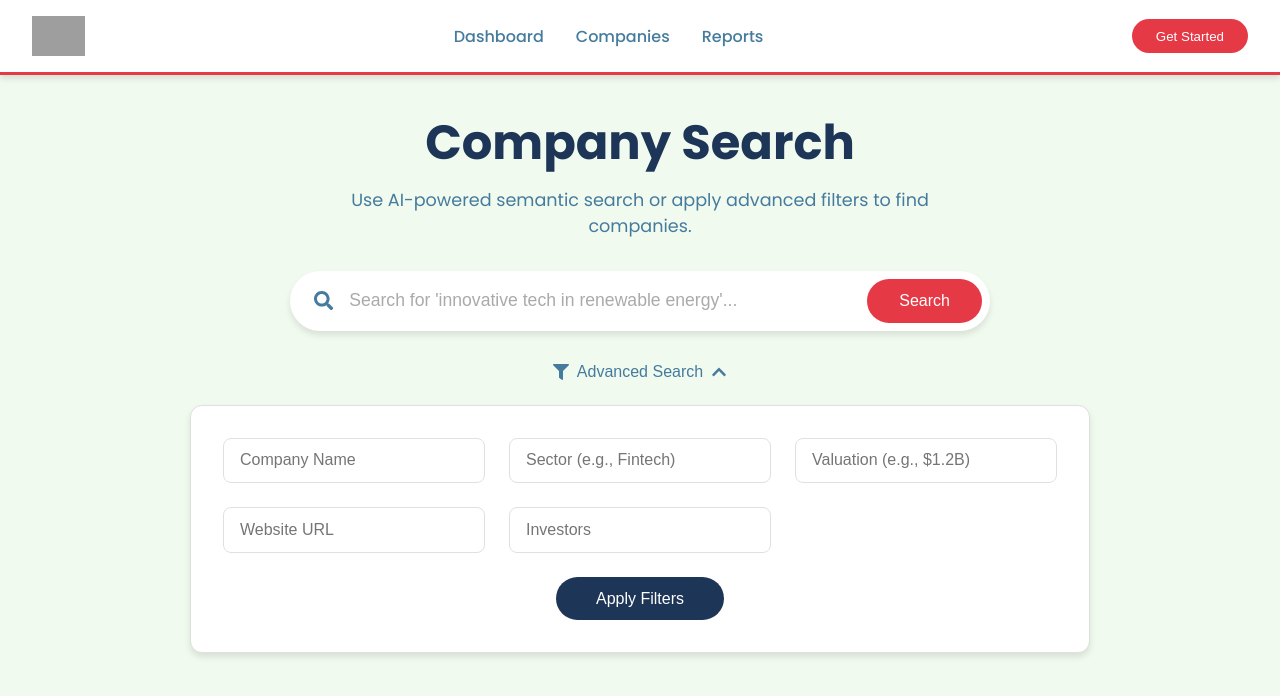
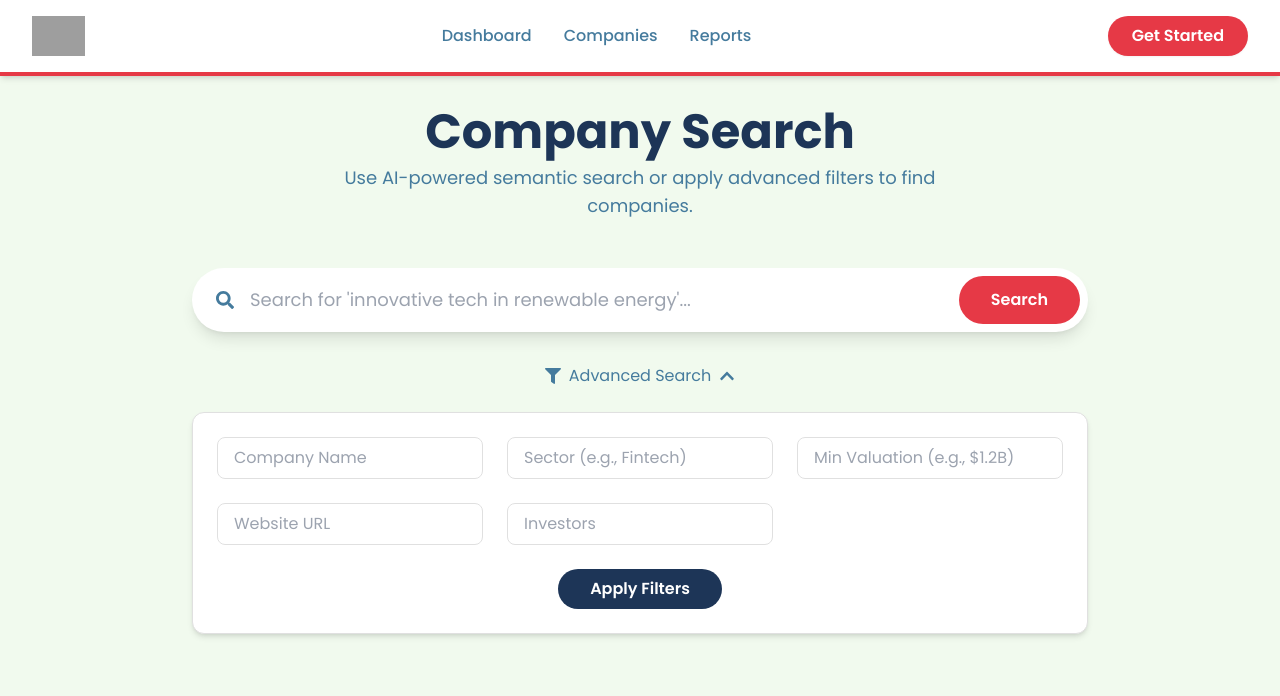
Before and after one commit to abhijeetsuryawanshi12/Sheet-update, a React (Create React App) app in the folder frontend/: page / in a window 1280 px wide. Both pictures are taken after a click on the button "Advanced Search". Shown: the top 696 px of the page. Built offline with nearby package versions, Linux system fonts and the light colour scheme; grey boxes are pictures that could not be loaded.

Commit message:
UI Update - css to tailwind css

```diff
--- a/frontend/package.json
+++ b/frontend/package.json
@@ -37,5 +37,10 @@
       "last 1 firefox version",
       "last 1 safari version"
     ]
+  },
+  "devDependencies": {
+    "autoprefixer": "^10.4.21",
+    "postcss": "^8.5.6",
+    "tailwindcss": "^3.4.17"
   }
 }
--- /dev/null
+++ b/frontend/postcss.config.js
@@ -0,0 +1,6 @@
+module.exports = {
+  plugins: {
+    tailwindcss: {},
+    autoprefixer: {},
+  },
+}
--- a/frontend/src/App.js
+++ b/frontend/src/App.js
@@ -1,30 +1,28 @@
 import React, { useState } from 'react';
 import axios from 'axios';
-import './App.css';
 import Header from './components/Header';
 import SearchBar from './components/SearchBar';
 import AdvancedSearch from './components/AdvancedSearch';
 import ResultsList from './components/ResultsList';
 import Loader from './components/Loader';
+import CompanyModal from './components/CompanyModal'; // New component
 import { AnimatePresence } from 'framer-motion';
 
-// The base URL for your FastAPI backend
 const API_URL = 'http://localhost:8000';
 
 function App() {
   const [results, setResults] = useState(null);
   const [isLoading, setIsLoading] = useState(false);
   const [error, setError] = useState('');
+  const [selectedCompany, setSelectedCompany] = useState(null); // State for the modal
 
-  const handleSemanticSearch = async (query) => {
-    if (!query) return;
+  const handleSearch = async (url, params) => {
     setIsLoading(true);
     setError('');
     setResults(null);
+    setSelectedCompany(null);
     try {
-      const response = await axios.get(`${API_URL}/search`, {
-        params: { q: query, limit: 20 },
-      });
+      const response = await axios.get(url, { params });
       setResults(response.data);
     } catch (err) {
       setError('Failed to fetch results. Please check if the backend is running.');
@@ -34,53 +32,56 @@ function App() {
     }
   };
 
-  const handleAdvancedSearch = async (filters) => {
-    setIsLoading(true);
-    setError('');
-    setResults(null);
+  const handleSemanticSearch = (query) => {
+    if (!query) return;
+    handleSearch(`${API_URL}/search`, { q: query, limit: 50 });
+  };
 
-    // Remove empty filters
+  const handleAdvancedSearch = (filters) => {
     const validFilters = Object.entries(filters).reduce((acc, [key, value]) => {
-      if (value) {
-        acc[key] = value;
-      }
+      if (value) acc[key] = value;
       return acc;
     }, {});
-
-    try {
-      const response = await axios.get(`${API_URL}/advanced-search`, {
-        params: validFilters,
-      });
-      setResults(response.data);
-    } catch (err) {
-      setError('Failed to fetch results. Please check if the backend is running.');
-      console.error(err);
-    } finally {
-      setIsLoading(false);
-    }
+    if (Object.keys(validFilters).length === 0) return;
+    handleSearch(`${API_URL}/advanced-search`, validFilters);
   };
 
   return (
-    <div className="App">
+    <div className="flex flex-col min-h-screen">
       <Header />
-      <main className="content-container">
-        <div className="search-section">
-          <h1>Company Search</h1>
-          <p className="subtitle">
+      <main className="w-full max-w-7xl mx-auto px-4 sm:px-6 py-8">
+        <div className="text-center mb-12">
+          <h1 className="text-5xl font-bold text-primary-text mb-2">Company Search</h1>
+          <p className="text-lg text-secondary-text max-w-2xl mx-auto">
             Use AI-powered semantic search or apply advanced filters to find companies.
           </p>
+        </div>
+
+        <div className="max-w-4xl mx-auto mb-8">
           <SearchBar onSearch={handleSemanticSearch} />
           <AdvancedSearch onSearch={handleAdvancedSearch} />
         </div>
 
-        <div className="results-section">
-          <AnimatePresence>
+        <div className="relative min-h-[200px]">
             {isLoading && <Loader />}
-            {error && <p className="error-message">{error}</p>}
-            {results && <ResultsList companies={results} />}
-          </AnimatePresence>
+            {error && <p className="text-center text-primary-red text-xl p-8">{error}</p>}
+            {results && (
+              <ResultsList
+                companies={results}
+                onCompanySelect={(company) => setSelectedCompany(company)}
+              />
+            )}
         </div>
       </main>
+
+      <AnimatePresence>
+        {selectedCompany && (
+          <CompanyModal
+            company={selectedCompany}
+            onClose={() => setSelectedCompany(null)}
+          />
+        )}
+      </AnimatePresence>
     </div>
   );
 }
--- a/frontend/src/components/AdvancedSearch.js
+++ b/frontend/src/components/AdvancedSearch.js
@@ -1,16 +1,11 @@
 import React, { useState } from 'react';
-import './AdvancedSearch.css';
 import { FaFilter, FaChevronDown } from 'react-icons/fa';
 import { motion, AnimatePresence } from 'framer-motion';
 
 const AdvancedSearch = ({ onSearch }) => {
   const [isOpen, setIsOpen] = useState(false);
   const [filters, setFilters] = useState({
-    name: '',
-    sector: '',
-    valuation: '',
-    website: '',
-    investors: ''
+    name: '', sector: '', valuation: '', website: '', investors: ''
   });
 
   const handleChange = (e) => {
@@ -23,31 +18,33 @@ const AdvancedSearch = ({ onSearch }) => {
   };
 
   return (
-    <div className="advanced-search-container">
-      <button className="toggle-button" onClick={() => setIsOpen(!isOpen)}>
+    <div className="mt-6 text-center">
+      <button onClick={() => setIsOpen(!isOpen)} className="inline-flex items-center gap-2 px-4 py-2 text-secondary-text hover:text-primary-text transition-colors">
         <FaFilter />
         <span>Advanced Search</span>
-        <FaChevronDown className={`chevron-icon ${isOpen ? 'open' : ''}`} />
+        <FaChevronDown className={`transition-transform duration-300 ${isOpen ? 'rotate-180' : ''}`} />
       </button>
 
       <AnimatePresence>
         {isOpen && (
           <motion.form
-            className="advanced-form"
             onSubmit={handleSubmit}
-            initial={{ opacity: 0, height: 0 }}
-            animate={{ opacity: 1, height: 'auto' }}
-            exit={{ opacity: 0, height: 0 }}
+            initial={{ opacity: 0, height: 0, marginTop: 0 }}
+            animate={{ opacity: 1, height: 'auto', marginTop: '1rem' }}
+            exit={{ opacity: 0, height: 0, marginTop: 0 }}
             transition={{ duration: 0.3, ease: 'easeInOut' }}
+            className="bg-card-white p-6 rounded-xl shadow-md border border-border-color overflow-hidden"
           >
-            <div className="form-grid">
-              <input type="text" name="name" placeholder="Company Name" value={filters.name} onChange={handleChange} />
-              <input type="text" name="sector" placeholder="Sector (e.g., Fintech)" value={filters.sector} onChange={handleChange} />
-              <input type="text" name="valuation" placeholder="Valuation (e.g., $1.2B)" value={filters.valuation} onChange={handleChange} />
-              <input type="text" name="website" placeholder="Website URL" value={filters.website} onChange={handleChange} />
-              <input type="text" name="investors" placeholder="Investors" value={filters.investors} onChange={handleChange} />
+            <div className="grid grid-cols-1 md:grid-cols-2 lg:grid-cols-3 gap-6 mb-6">
+              <input type="text" name="name" placeholder="Company Name" value={filters.name} onChange={handleChange} className="w-full px-4 py-2 border border-border-color rounded-lg focus:ring-2 focus:ring-primary-red focus:outline-none transition" />
+              <input type="text" name="sector" placeholder="Sector (e.g., Fintech)" value={filters.sector} onChange={handleChange} className="w-full px-4 py-2 border border-border-color rounded-lg focus:ring-2 focus:ring-primary-red focus:outline-none transition" />
+              <input type="text" name="valuation" placeholder="Min Valuation (e.g., $1.2B)" value={filters.valuation} onChange={handleChange} className="w-full px-4 py-2 border border-border-color rounded-lg focus:ring-2 focus:ring-primary-red focus:outline-none transition" />
+              <input type="text" name="website" placeholder="Website URL" value={filters.website} onChange={handleChange} className="w-full px-4 py-2 border border-border-color rounded-lg focus:ring-2 focus:ring-primary-red focus:outline-none transition" />
+              <input type="text" name="investors" placeholder="Investors" value={filters.investors} onChange={handleChange} className="w-full px-4 py-2 border border-border-color rounded-lg focus:ring-2 focus:ring-primary-red focus:outline-none transition" />
             </div>
-            <button type="submit" className="apply-filters-button">Apply Filters</button>
+            <button type="submit" className="px-8 py-2 bg-primary-text text-white font-semibold rounded-full hover:bg-black transform hover:-translate-y-0.5 transition-all duration-200">
+              Apply Filters
+            </button>
           </motion.form>
         )}
       </AnimatePresence>
--- /dev/null
+++ b/frontend/src/components/CompanyModal.js
@@ -0,0 +1,78 @@
+import React from 'react';
+import { motion } from 'framer-motion';
+import { FaBuilding, FaGlobe, FaChartLine, FaUsers, FaMoneyBillAlt, FaCalendarAlt, FaTimes } from 'react-icons/fa';
+
+const InfoRow = ({ icon, label, value }) => (
+  <div className="flex items-start gap-4 text-sm mb-3">
+    <div className="text-primary-text mt-1">{icon}</div>
+    <div className="flex-1">
+      <strong className="block text-primary-text">{label}:</strong>
+      <span className="text-secondary-text break-words">{value || 'N/A'}</span>
+    </div>
+  </div>
+);
+
+const CompanyModal = ({ company, onClose }) => {
+  return (
+    <motion.div
+      initial={{ opacity: 0 }}
+      animate={{ opacity: 1 }}
+      exit={{ opacity: 0 }}
+      onClick={onClose}
+      className="fixed inset-0 bg-black bg-opacity-50 z-50 flex items-center justify-center p-4"
+    >
+      <motion.div
+        initial={{ y: -50, opacity: 0 }}
+        animate={{ y: 0, opacity: 1 }}
+        exit={{ y: 50, opacity: 0 }}
+        transition={{ type: 'spring', stiffness: 300, damping: 30 }}
+        onClick={(e) => e.stopPropagation()} // Prevent closing modal when clicking inside
+        className="bg-card-white rounded-2xl shadow-2xl w-full max-w-2xl max-h-[90vh] overflow-y-auto relative border-l-8 border-primary-red"
+      >
+        <button onClick={onClose} className="absolute top-4 right-4 text-gray-400 hover:text-primary-red transition-colors">
+          <FaTimes size={24} />
+        </button>
+
+        <div className="p-8">
+          {/* Header */}
+          <div className="flex items-center gap-4 mb-6 pb-6 border-b border-border-color">
+            <FaBuilding className="text-primary-red text-4xl" />
+            <h2 className="text-3xl font-bold text-primary-text">{company.name}</h2>
+          </div>
+
+          {/* Body */}
+          <div className="grid grid-cols-1 md:grid-cols-2 gap-x-8 gap-y-4">
+            <InfoRow icon={<FaChartLine />} label="Sector" value={company.sector} />
+            <InfoRow icon={<FaMoneyBillAlt />} label="Valuation" value={company.valuation} />
+            <InfoRow icon={<FaMoneyBillAlt />} label="Latest Funding" value={company.latest_funding} />
+            <InfoRow icon={<FaCalendarAlt />} label="Latest Funding Date" value={company.latest_funding_date} />
+            <InfoRow icon={<FaMoneyBillAlt />} label="Total Funding" value={company.total_funding} />
+          </div>
+
+          <div className="mt-4">
+            <InfoRow icon={<FaUsers />} label="Investors" value={company.investors} />
+            <InfoRow icon={<FaUsers />} label="Overview" value={company.overview} />
+          </div>
+
+          {/* Footer */}
+          <div className="mt-8 text-center">
+            {company.website ? (
+              <a
+                href={`//${company.website.replace(/^https?:\/\//, '')}`}
+                target="_blank"
+                rel="noopener noreferrer"
+                className="inline-flex items-center gap-2 px-6 py-2 bg-transparent text-primary-red border-2 border-primary-red rounded-full font-semibold hover:bg-primary-red hover:text-white transition-all duration-200"
+              >
+                <FaGlobe /> Visit Website
+              </a>
+            ) : (
+              <span className="text-gray-400 italic">No Website</span>
+            )}
+          </div>
+        </div>
+      </motion.div>
+    </motion.div>
+  );
+};
+
+export default CompanyModal;
--- a/frontend/src/components/Header.js
+++ b/frontend/src/components/Header.js
@@ -1,22 +1,32 @@
 import React from 'react';
-import './Header.css';
 
 const Header = () => {
   return (
-    <header className="app-header">
-      <div className="logo-container">
+    <header className="flex items-center justify-between px-8 py-4 bg-card-white shadow-md border-b-4 border-primary-red">
+      <div className="flex items-center">
         <img
           src="https://sinarmastechnology.com/wp-content/uploads/2024/06/Sinarmas-Technology-Logo-1.png"
           alt="Sinarmas Technology Logo"
-          className="logo-image"
+          className="h-10 w-auto"
         />
       </div>
-      <nav className="header-nav">
-        <a href="#dashboard">Dashboard</a>
-        <a href="#companies">Companies</a>
-        <a href="#reports">Reports</a>
+      <nav className="hidden md:flex items-center gap-8">
+        <a href="#dashboard" className="font-medium text-secondary-text hover:text-primary-text transition-colors duration-200 relative group">
+          <span>Dashboard</span>
+          <span className="absolute bottom-0 left-0 w-full h-0.5 bg-primary-red scale-x-0 group-hover:scale-x-100 transition-transform duration-300 origin-right group-hover:origin-left"></span>
+        </a>
+        <a href="#companies" className="font-medium text-secondary-text hover:text-primary-text transition-colors duration-200 relative group">
+          <span>Companies</span>
+          <span className="absolute bottom-0 left-0 w-full h-0.5 bg-primary-red scale-x-0 group-hover:scale-x-100 transition-transform duration-300 origin-right group-hover:origin-left"></span>
+        </a>
+        <a href="#reports" className="font-medium text-secondary-text hover:text-primary-text transition-colors duration-200 relative group">
+          <span>Reports</span>
+           <span className="absolute bottom-0 left-0 w-full h-0.5 bg-primary-red scale-x-0 group-hover:scale-x-100 transition-transform duration-300 origin-right group-hover:origin-left"></span>
+        </a>
       </nav>
-      <button className="header-button">Get Started</button>
+      <button className="px-6 py-2 bg-primary-red text-white font-semibold rounded-full shadow-sm hover:bg-secondary-red hover:scale-105 transform transition-all duration-200">
+        Get Started
+      </button>
     </header>
   );
 };
--- a/frontend/src/components/Loader.js
+++ b/frontend/src/components/Loader.js
@@ -1,16 +1,15 @@
 import React from 'react';
-import './Loader.css';
 import { motion } from 'framer-motion';
 
 const Loader = () => {
   return (
     <motion.div
-      className="loader-container"
+      className="flex justify-center items-center py-16"
       initial={{ opacity: 0 }}
       animate={{ opacity: 1 }}
       exit={{ opacity: 0 }}
     >
-      <div className="loader-spinner"></div>
+      <div className="w-12 h-12 border-4 border-border-color border-t-primary-red rounded-full animate-spin"></div>
     </motion.div>
   );
 };
--- a/frontend/src/components/ResultsList.js
+++ b/frontend/src/components/ResultsList.js
@@ -1,20 +1,16 @@
 import React from 'react';
-import CompanyCard from './CompanyCard';
-import './ResultsList.css';
 import { motion } from 'framer-motion';
 
-const ResultsList = ({ companies }) => {
+const ResultsList = ({ companies, onCompanySelect }) => {
   if (companies.length === 0) {
-    return <p className="no-results">No companies found. Try a different search.</p>;
+    return <p className="text-center text-lg text-secondary-text py-16">No companies found. Try a different search.</p>;
   }
 
   const containerVariants = {
     hidden: { opacity: 0 },
     visible: {
       opacity: 1,
-      transition: {
-        staggerChildren: 0.1
-      }
+      transition: { staggerChildren: 0.05 }
     }
   };
 
@@ -24,18 +20,46 @@ const ResultsList = ({ companies }) => {
   };
 
   return (
-    <motion.div
-      className="results-grid"
+    <div className="bg-white shadow-lg rounded-xl overflow-hidden border border-border-color">
+      <div className="overflow-x-auto">
+        <table className="min-w-full divide-y divide-gray-200">
+          <thead className="bg-gray-50">
+            <tr>
+              <th scope="col" className="px-6 py-3 text-left text-xs font-bold text-secondary-text uppercase tracking-wider">Company</th>
+              <th scope="col" className="px-6 py-3 text-left text-xs font-bold text-secondary-text uppercase tracking-wider">Sector</th>
+              <th scope="col" className="px-6 py-3 text-left text-xs font-bold text-secondary-text uppercase tracking-wider">Valuation</th>
+              <th scope="col" className="px-6 py-3 text-left text-xs font-bold text-secondary-text uppercase tracking-wider">Total Funding</th>
+            </tr>
+          </thead>
+          <motion.tbody
+            className="bg-white divide-y divide-gray-200"
             variants={containerVariants}
             initial="hidden"
             animate="visible"
           >
             {companies.map((company, index) => (
-        <motion.div key={company.name + index} variants={itemVariants}>
-          <CompanyCard company={company} />
-        </motion.div>
+              <motion.tr
+                key={company.name + index}
+                className="hover:bg-gray-50 cursor-pointer transition-colors duration-200"
+                onClick={() => onCompanySelect(company)}
+                variants={itemVariants}
+              >
+                <td className="px-6 py-4 whitespace-nowrap">
+                  <div className="text-sm font-semibold text-primary-text">{company.name}</div>
+                </td>
+                <td className="px-6 py-4 whitespace-nowrap">
+                  <span className="px-2 inline-flex text-xs leading-5 font-semibold rounded-full bg-blue-100 text-blue-800">
+                    {company.sector || 'N/A'}
+                  </span>
+                </td>
+                <td className="px-6 py-4 whitespace-nowrap text-sm text-gray-700">{company.valuation || 'N/A'}</td>
+                <td className="px-6 py-4 whitespace-nowrap text-sm text-gray-700">{company.total_funding || 'N/A'}</td>
+              </motion.tr>
             ))}
-    </motion.div>
+          </motion.tbody>
+        </table>
+      </div>
+    </div>
   );
 };
 
--- a/frontend/src/components/SearchBar.js
+++ b/frontend/src/components/SearchBar.js
@@ -1,5 +1,4 @@
 import React, { useState } from 'react';
-import './SearchBar.css';
 import { FaSearch } from 'react-icons/fa';
 
 const SearchBar = ({ onSearch }) => {
@@ -11,16 +10,18 @@ const SearchBar = ({ onSearch }) => {
   };
 
   return (
-    <form className="search-bar-container" onSubmit={handleSubmit}>
-      <FaSearch className="search-icon" />
+    <form onSubmit={handleSubmit} className="flex items-center w-full bg-card-white rounded-full shadow-lg p-2 focus-within:ring-2 focus-within:ring-primary-red transition-shadow duration-300">
+      <FaSearch className="text-secondary-text text-lg mx-4" />
       <input
         type="text"
-        className="search-input"
+        className="flex-grow bg-transparent text-lg text-primary-text placeholder-gray-400 focus:outline-none"
         placeholder="Search for 'innovative tech in renewable energy'..."
         value={query}
         onChange={(e) => setQuery(e.target.value)}
       />
-      <button type="submit" className="search-button">Search</button>
+      <button type="submit" className="px-8 py-3 bg-primary-red text-white font-semibold rounded-full hover:bg-secondary-red transition-colors duration-200">
+        Search
+      </button>
     </form>
   );
 };
--- a/frontend/src/index.css
+++ b/frontend/src/index.css
@@ -1,30 +1,12 @@
-:root {
-  --primary-red: #e63946;
-  --secondary-red: #d90429;
-  --background-white: #f1faee;
-  --card-white: #ffffff;
-  --primary-text: #1d3557;
-  --secondary-text: #457b9d;
-  --border-color: #e0e0e0;
-  --shadow: 0 4px 6px rgba(0, 0, 0, 0.1);
-  --shadow-hover: 0 8px 25px rgba(0, 0, 0, 0.15);
-}
+@tailwind base;
+@tailwind components;
+@tailwind utilities;
 
-* {
-  box-sizing: border-box;
-  margin: 0;
-  padding: 0;
-}
-
+@layer base {
   body {
+    @apply bg-background-white text-primary-text font-sans;
     font-family: 'Poppins', sans-serif;
-  background-color: var(--background-white);
-  color: var(--primary-text);
     -webkit-font-smoothing: antialiased;
     -moz-osx-font-smoothing: grayscale;
   }
-
-a {
-  color: var(--primary-red);
-  text-decoration: none;
 }
```
Also changed, not shown: frontend/tailwind.config.js (added, +20 -0 lines), 1 other file (tests, documents, lock files or other folders). Lines whose indentation alone changed are shown as unchanged.
